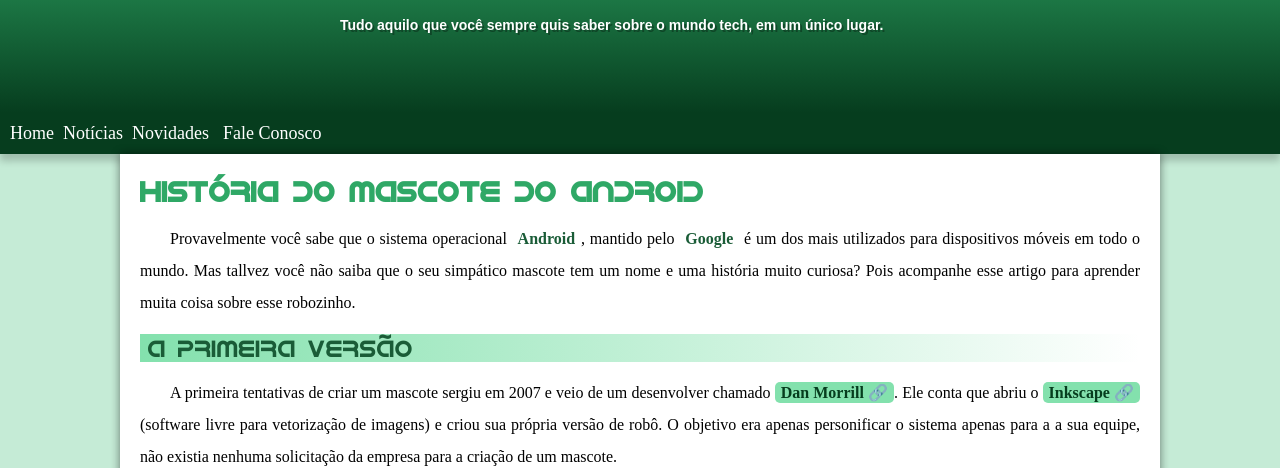
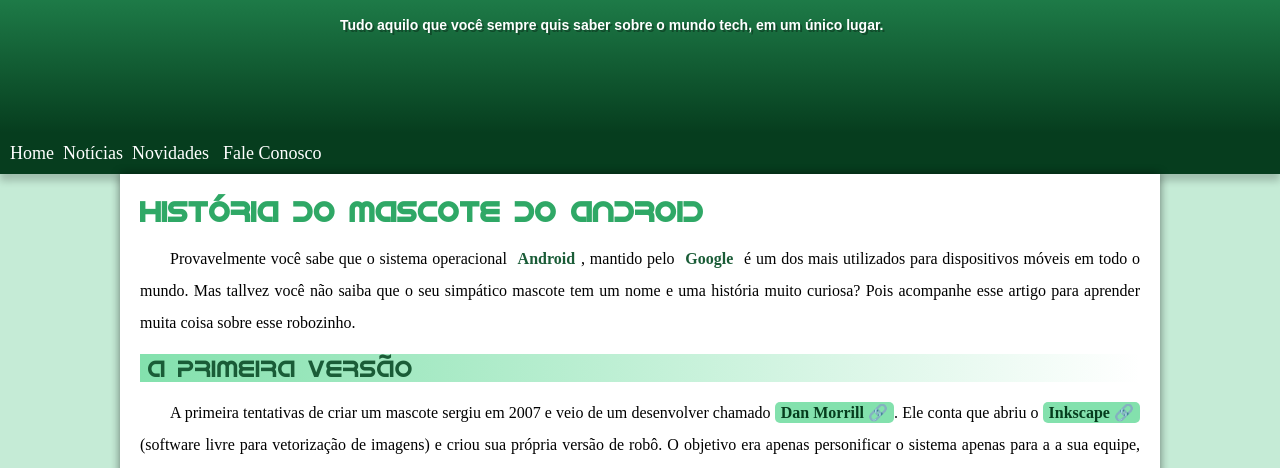
Before and after one commit to GuiDias13/projeto-android, a plain HTML site: page index.html in a window 1280 px wide. Shown: the part 99-567 px from the top of the page. Drawn offline with Linux system fonts and the light colour scheme.

Commit message:
Update style.css

```diff
--- a/estilo/style.css
+++ b/estilo/style.css
@@ -155,7 +155,7 @@ header > p {
 
     padding-right: 10px;
 
-    padding-bottom: 80px;
+    padding-bottom: 100px;
 
     margin: auto;
 
```
